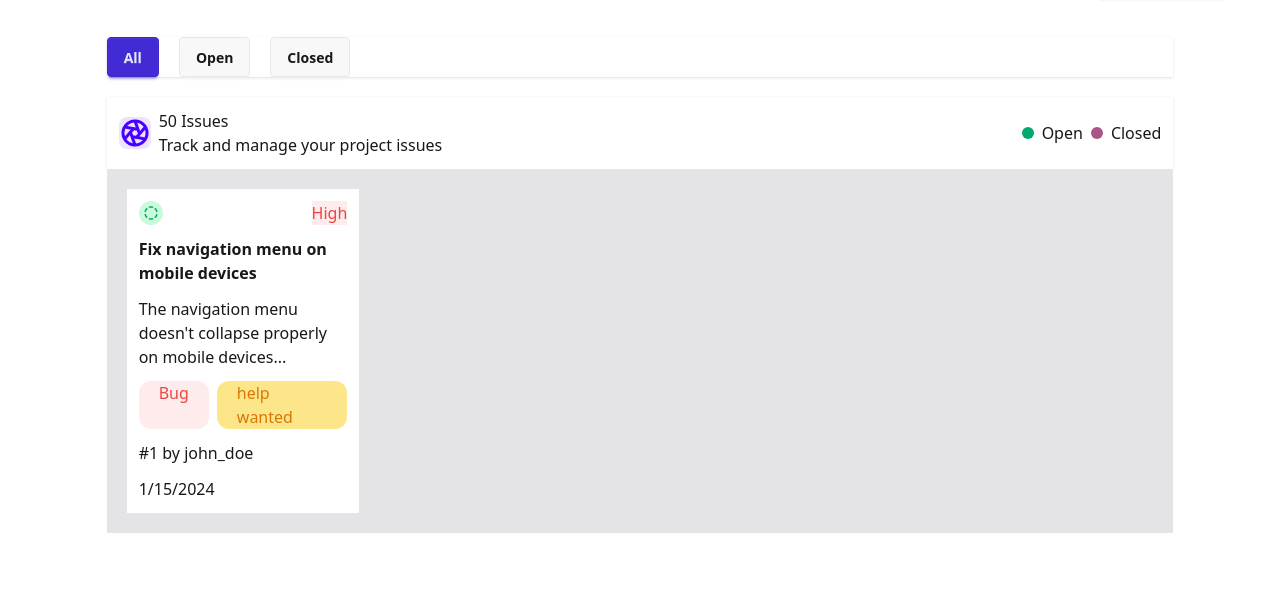
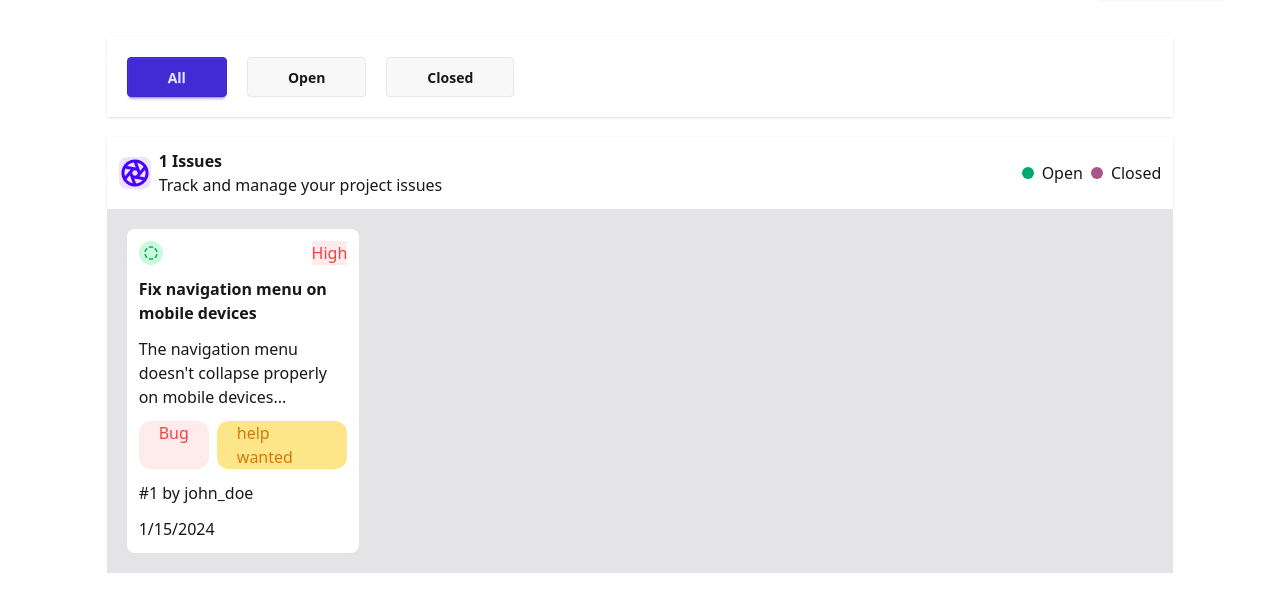
Before and after one commit to mohammadali27/GitHub-Issues-Tracker, a plain HTML site: page Issues-Tracker.html in a window 1280 px wide. Shown: the part 59-670 px from the top of the page. Drawn offline with nearby package versions, Linux system fonts and the light colour scheme.

Commit message:
dainamic add total isses

```diff
--- a/Issues-Tracker.html
+++ b/Issues-Tracker.html
@@ -49,10 +49,10 @@
       </nav>
     </section>
     <section class="bg-white mt-10">
-      <div class="flex gap-5 w-10/12 mx-auto shadow-sm">
-        <div id="allDiv" class="btn btn-primary">All</div>
-        <div id="openDiv" class="btn">Open</div>
-        <div id="closedDiv" class="btn">Closed</div>
+      <div class="flex p-5 gap-5 w-10/12 mx-auto shadow-sm">
+        <div id="allDiv" class="btn btn-primary px-10">All</div>
+        <div id="openDiv" class="btn px-10">Open</div>
+        <div id="closedDiv" class="btn px-10">Closed</div>
       </div>
     </section>
     <section
@@ -64,7 +64,7 @@
         </div>
 
         <div class="grid grid-cols-1">
-          <p><span>50</span> Issues</p>
+          <p  class="font-bold"><span id="totalIssues">0</span> Issues</p>
           <p>Track and manage your project issues</p>
         </div>
       </div>
@@ -75,9 +75,9 @@
         <p>Closed</p>
       </div>
     </section>
-    <section class="w-10/12 mx-auto bg-[#e4e4e7] ">
-      <div class=" p-2 grid grid-cols-4 mx-auto  gap-2">
-        <div class="bg-white space-y-3 m-3 p-3">
+    <section id="gitHtbTotalIssues" class="w-10/12 mx-auto bg-[#e4e4e7] ">
+      <div class=" p-2 grid grid-cols-4 mx-auto   gap-2">
+        <div class="allcard bg-white space-y-3 m-3 p-3 rounded-lg">
         <div class="flex justify-between">
           <img src="./assets/Open-Status.png" alt="" />
           <h1 class="bg-[#feecec] text-[#ef4444]">High</h1>
@@ -95,7 +95,8 @@
         <p>1/15/2024</p>
         </div>
       </div>
-      <script src="./script/issues.js"></script>
+
     </section>
+    <script src="./script/issues.js"></script>
   </body>
 </html>
--- a/script/issues.js
+++ b/script/issues.js
@@ -1,6 +1,8 @@
 const allDiv = document.getElementById("allDiv");
 const openDiv = document.getElementById("openDiv");
 const closedDiv = document.getElementById("closedDiv");
+let totalIssues = document.getElementById("totalIssues");
+let githubTotalIssues = document.getElementById("gitHtbTotalIssues");
 allDiv.addEventListener("click", function() {
   allDiv.classList.add("btn-primary");
   openDiv.classList.remove("btn-primary");
@@ -18,3 +20,9 @@ closedDiv.addEventListener("click", function() {
   allDiv.classList.remove("btn-primary");
   openDiv.classList.remove("btn-primary");
 });
+
+function countIsses (){
+    const allCard=document.querySelectorAll(".allcard");
+    totalIssues.innerText=allCard.length;
+}
+countIsses();
```
